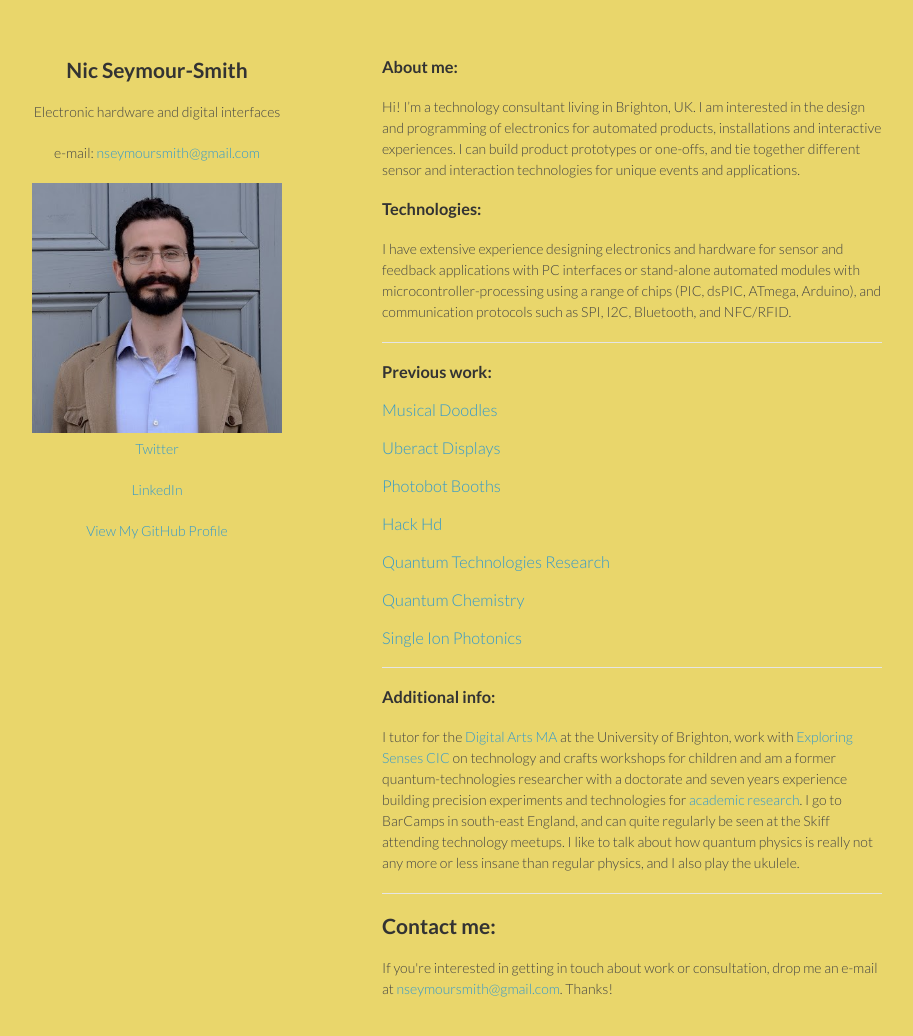
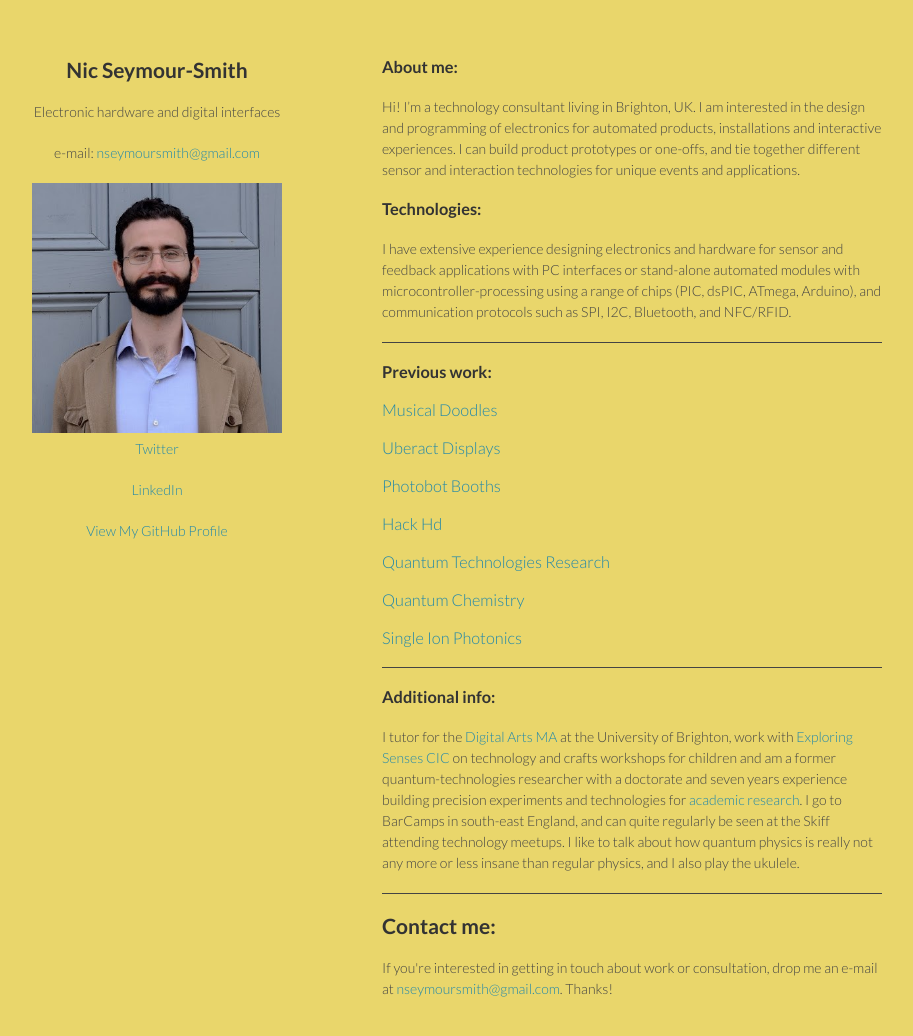
Before and after one commit to nseymoursmith/nseymoursmith.github.io, a Jekyll site: the page built from index.md, in a window 1280 px wide and 1069 px high. Shown: the top 1036 px of the window, without its empty margins (188-1101 px from the left). Built offline with Jekyll 4.4.1, drawn with Linux system fonts in a browser that asks for light colours.

Commit message:
horizontal rules color

```diff
--- a/stylesheets/styles.css
+++ b/stylesheets/styles.css
@@ -33,7 +33,7 @@ h3, h4, h5, h6 {
 }
 
 a {
-  color:#39c;
+  color:#28A;
   font-weight:400;
   text-decoration:none;
 }
@@ -174,7 +174,7 @@ small {
 
 hr {
   border:0;
-  background:#e5e5e5;
+  background:#444;
   height:1px;
   margin:0 0 20px;
 }
```
Also changed, not shown: 1 other file.
